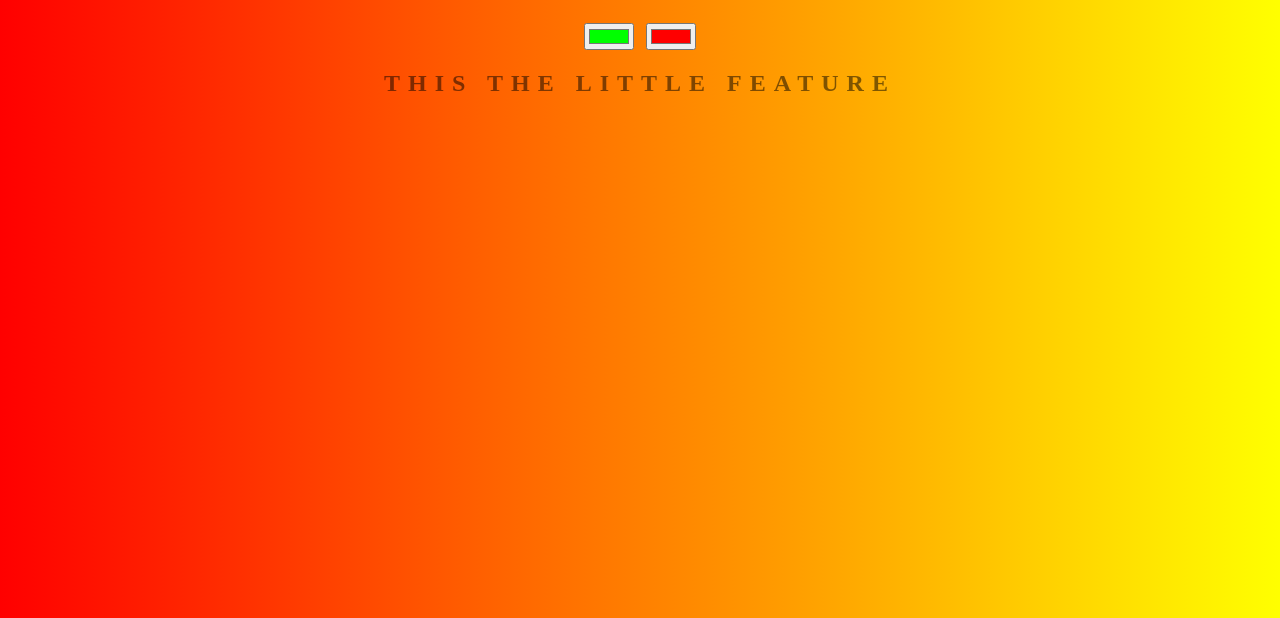
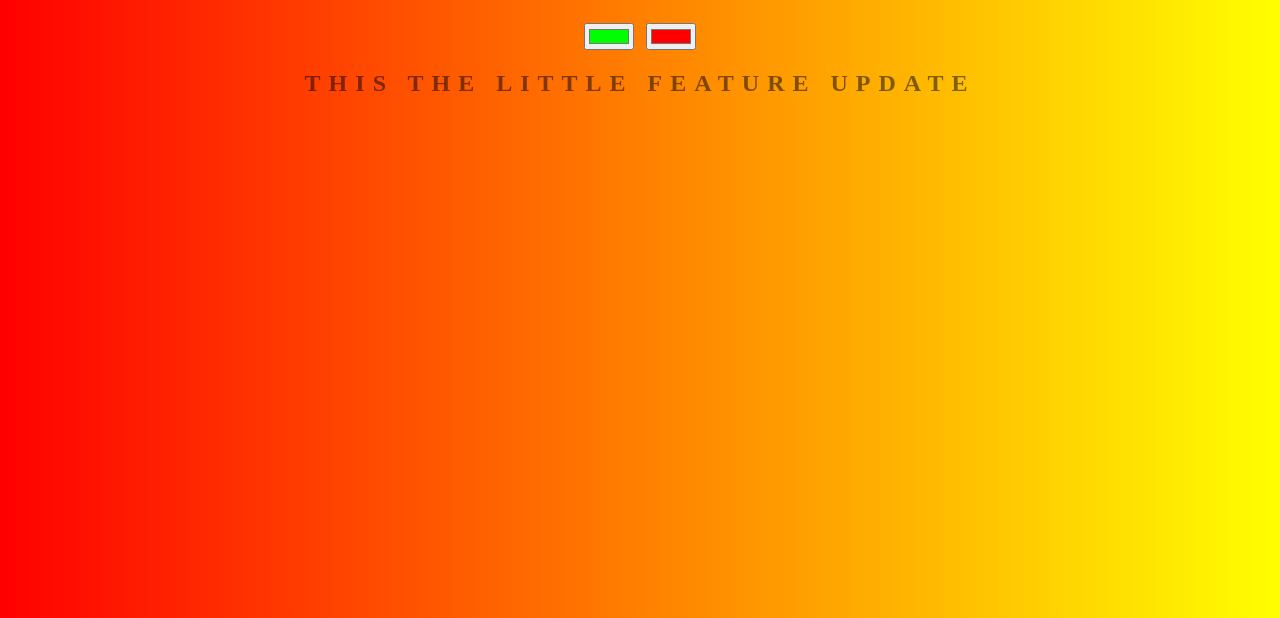
Before and after one commit to marananjohnpaul/background-generator, a plain HTML site: page index.html in a window 1280 px wide. Shown: the part 182-800 px from the top of the page. Drawn offline with Linux system fonts and the light colour scheme.

Commit message:
change on h2

```diff
--- a/index.html
+++ b/index.html
@@ -10,7 +10,7 @@
  	<h1>Great Background Generator</h1>
  	<input class="color1" type="color" name="color1" value="#00ff00">
  	<input class="color2" type="color" name="color2" value="#ff0000">
- 	<h2>This the little feature</h2>
+ 	<h2>This the little feature update</h2>
  	<h3>  </h3>
 
 	<script type="text/javascript" src="script.js"></script>
```
